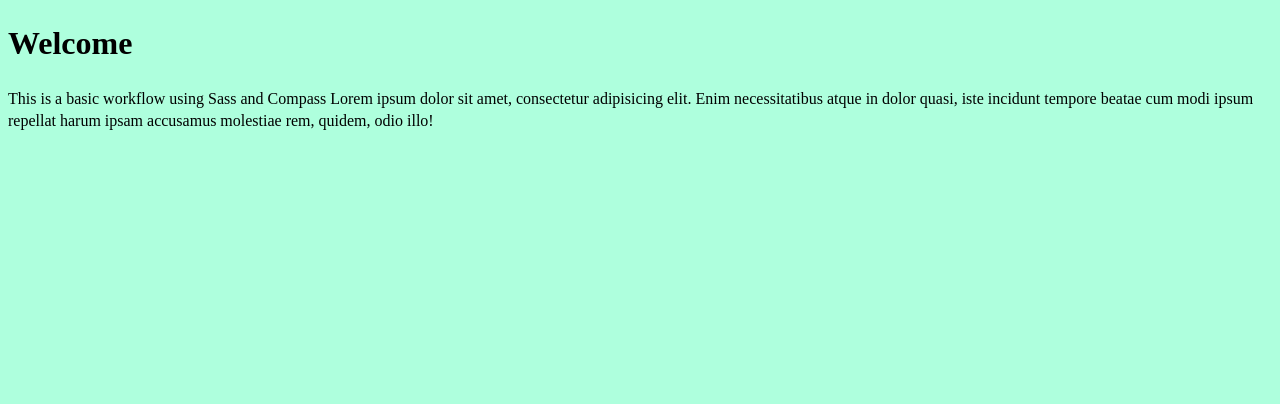
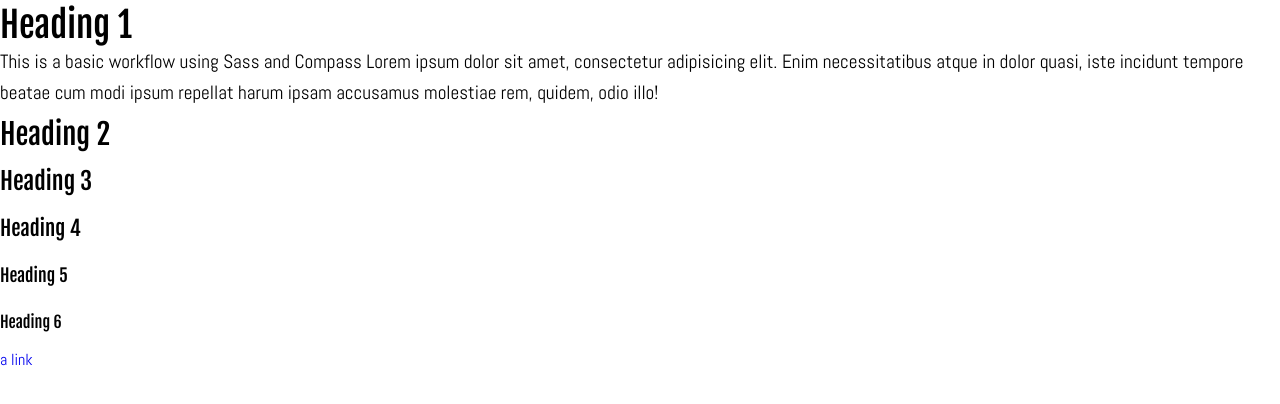
Before and after one commit to bugsyAlexander/Grunt-Workflow, a website: page index.html in a window 1280 px wide. Drawn offline with Linux system fonts and the light colour scheme; files that its build step writes are made by us from their sources.

Commit message:
added webfont && basic font styles to project

```diff
--- a/_/components/sass/_base.scss
+++ b/_/components/sass/_base.scss
@@ -0,0 +1,47 @@
+@import url("http://fonts.googleapis.com/css?family=Abel|Fjalla+One");
+
+body {
+	font-family: $font-secondary;
+	font-size: 1.2rem;
+	line-height: 160%;
+	-webkit-font-smoothing: antialiased;
+}
+
+#{headings()} {
+	font-family: $font-primary;
+	margin-bottom: .4rem;
+	padding-top: 10px;
+	// @include text-shadow(color 1px 1px);
+}
+
+h1 {
+	font-size: 2.2rem;
+}
+
+h2 {
+	font-size: 1.8rem;
+}
+
+h3 {
+	font-size: 1.5rem;
+}
+
+h4 {
+	font-size: 1.3rem;
+}
+
+h5 {
+	font-size: 1.1rem;
+}
+
+h6 {
+	font-size: 1rem;
+}
+
+a {
+	text-decoration: none;
+	font-size: 1rem;
+	&:hover {
+
+	}
+}
--- a/_/components/sass/_variables.scss
+++ b/_/components/sass/_variables.scss
@@ -0,0 +1,2 @@
+$font-primary : Fjalla One, sans-serif;
+$font-secondary	: Abel, sans-serif;
--- a/_/components/sass/styles.scss
+++ b/_/components/sass/styles.scss
@@ -1,4 +1,5 @@
 @import "compass";
+@import "compass/reset";
 @import "susy";
 
 
@@ -7,16 +8,3 @@
 @import "base";
 @import "layout";
 @import "modules";
-
-
-$myColor	: #AEFFDD;
-
-html {
-	line-height: 1.4;
-	margin: 0;
-	padding: 0;
-}
-
-body {
-	background: $myColor;
-}
--- a/index.html
+++ b/index.html
@@ -11,8 +11,20 @@
 		<!-- Adding "maximum-scale=1" fixes the Mobile Safari auto-zoom bug: http://filamentgroup.com/examples/iosScaleBug/ -->
 </head>
 <body>
-	<h1>Welcome</h1>
+	<h1>Heading 1</h1>
 	<p>This is a basic workflow using Sass and Compass Lorem ipsum dolor sit amet, consectetur adipisicing elit. Enim necessitatibus atque in dolor quasi, iste incidunt tempore beatae cum modi ipsum repellat harum ipsam accusamus molestiae rem, quidem, odio illo!</p>
+
+	<h2>Heading 2</h2>
+
+	<h3>Heading 3</h3>
+
+	<h4>Heading 4</h4>
+
+	<h5>Heading 5</h5>
+
+	<h6>Heading 6</h6>
+
+	<a href="#">a link</a>
 
 <!-- javascript -->
 <script src="js/script.js"></script>
```
Also changed, not shown: css/styles.css.
